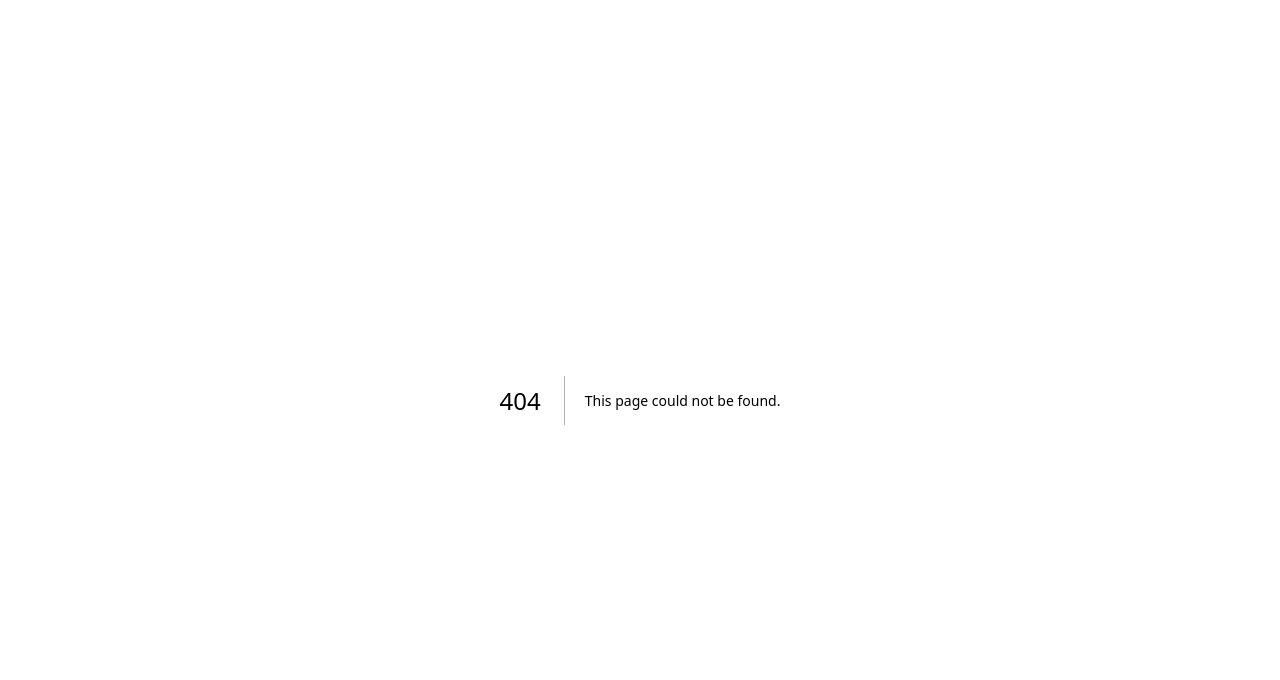
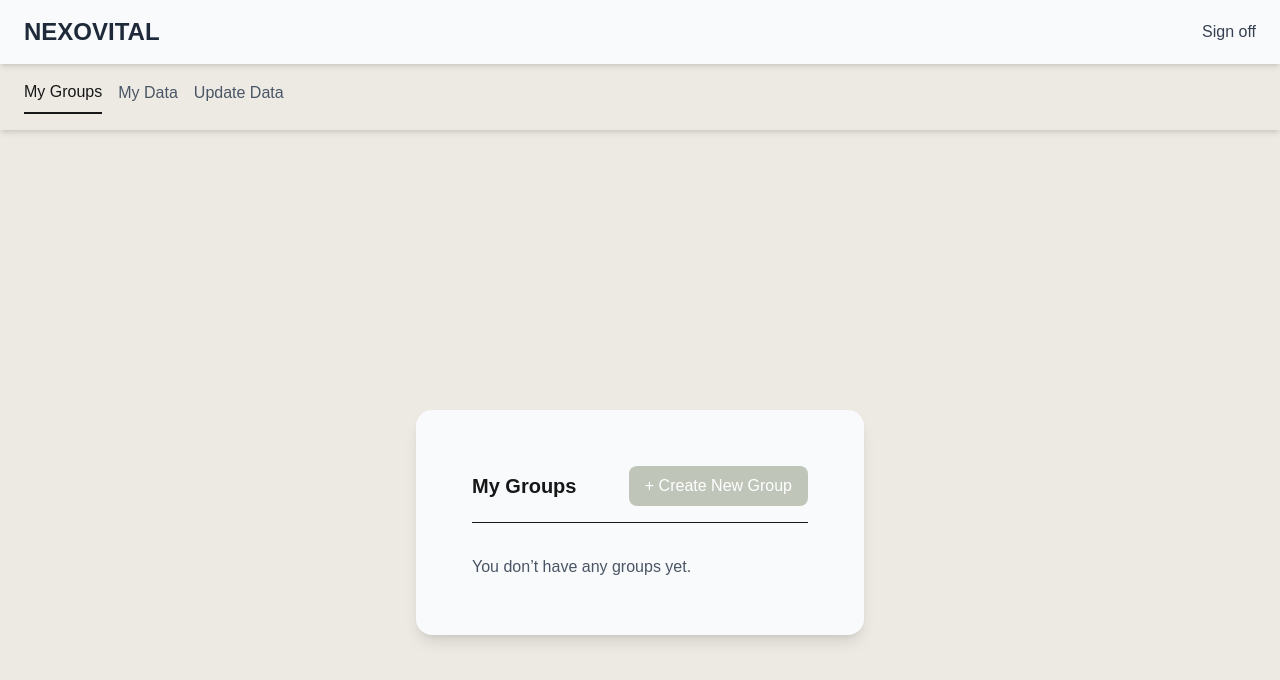
Before and after one commit to LogicDE/vision-next, a Next.js app in the folder frontend/: page /home in a window 1280 px wide. Before the commit this address had no page. Shown: the top 680 px of the page. Built offline with nearby package versions, Linux system fonts and the light colour scheme.

Commit message:
home_page
hay algunas cuestiones de diseño, pero, aowdwawdjawo. Xs

```diff
--- a/frontend/src/app/globals.css
+++ b/frontend/src/app/globals.css
@@ -32,3 +32,11 @@ body {
 .cta{
   background-color: #BFC5B9;
 }
+
+.tabs{
+  background-color: #EDEAE4
+}
+
+.refresh{
+  background-color: #00ffff;
+}
--- /dev/null
+++ b/frontend/src/app/home/page.js
@@ -0,0 +1,166 @@
+"use client";
+
+import Link from "next/link";
+import { useState } from "react";
+
+export default function HomePage() {
+  const [activeTab, setActiveTab] = useState("groups");
+
+  return (
+
+    <div className="min-h-screen">
+      {/* Header */}
+      <header className="flex justify-between items-center px-6 py-4 shadow-md bg-gray-50 relative">
+        <div className="text-2xl font-bold text-gray-800">NEXOVITAL</div>
+        <div className="hidden md:flex space-x-4">
+          <Link href="/">
+            <button className="block w-full text-center text-gray-700 hover:text-gray-900 font-medium">Sign off</button>
+          </Link>
+        </div>
+      </header>
+
+      {/* Tabs bar (debajo del header) */}
+      <div className="tabs flex space-x-4 items-center px-6 py-4 shadow-md bg-gray-50">
+        <button
+          onClick={() => setActiveTab("groups")}
+          className={`pb-2 font-medium ${activeTab === "groups"
+              ? "border-b-2 border-cta text-cta"
+              : "text-gray-600 hover:text-gray-900"
+            }`}
+        >
+          My Groups
+        </button>
+        <button
+          onClick={() => setActiveTab("data")}
+          className={`pb-2 font-medium ${activeTab === "data"
+              ? "border-b-2 border-cta text-cta"
+              : "text-gray-600 hover:text-gray-900"
+            }`}
+        >
+          My Data
+        </button>
+        <button
+          onClick={() => setActiveTab("update")}
+          className={`pb-2 font-medium ${activeTab === "update"
+              ? "border-b-2 border-cta text-cta"
+              : "text-gray-600 hover:text-gray-900"
+            }`}
+        >
+          Update Data
+        </button>
+      </div>
+
+      <br></br>
+
+      <div className="flex min-h-[calc(100vh-64px)] items-center justify-center px-4">
+        <div className="w-full max-w-md rounded-2xl shadow-lg p-8 bg-gray-50">
+          <div className="p-6">
+            {/* Content */}
+            <div>
+              {/* My Groups */}
+              {activeTab === "groups" && (
+                <div>
+                  <div className="flex items-center justify-between mb-4">
+                    <h2 className="text-xl font-semibold">My Groups</h2>
+                    <button className="cta text-white rounded-lg px-4 py-2 font-medium hover:opacity-90 transition">
+                      + Create New Group
+                    </button>
+                  </div>
+                  <hr className="p-4"></hr>
+                  <p className="text-gray-600">You don’t have any groups yet.</p>
+                </div>
+              )}
+
+              {/* My Data */}
+              {activeTab === "data" && (
+                <div>
+                  <h2 className="text-xl font-semibold mb-4">My Data</h2>
+                  <hr className="p-4"></hr>
+                  <div className="grid grid-cols-1 md:grid-cols-2 gap-4">
+                    <div className="h-40 bg-gray-100 rounded-lg flex items-center justify-center text-gray-500">
+                      Dashboard Placeholder
+                    </div>
+                    <div className="h-40 bg-gray-100 rounded-lg flex items-center justify-center text-gray-500">
+                      Dashboard Placeholder
+                    </div>
+                    <div className="h-40 bg-gray-100 rounded-lg flex items-center justify-center text-gray-500">
+                      Dashboard Placeholder
+                    </div>
+                  </div>
+                </div>
+              )}
+
+              {/* Update Data */}
+              {activeTab === "update" && (
+                <div>
+                  <h2 className="text-2xl font-bold text-center mb-6">Update Data</h2>
+                  <hr className="p-4"></hr>
+                  <form className="space-y-4 max-w-md">
+                    {/* Workload amount */}
+                    <div>
+                      <label className="block font-medium mb-1">
+                        Workload amount (1 = little, 5 = excessive)
+                      </label>
+                      <input
+                        type="number"
+                        min="1"
+                        max="5"
+                        className="w-full border rounded-lg px-3 py-2"
+                      />
+                    </div>
+
+                    {/* Stress levels */}
+                    <div>
+                      <label className="block font-medium mb-1">
+                        Stress levels (1 = low, 5 = extremely high)
+                      </label>
+                      <input
+                        type="number"
+                        min="1"
+                        max="5"
+                        className="w-full border rounded-lg px-3 py-2"
+                      />
+                    </div>
+
+                    {/* Emotional state */}
+                    <div>
+                      <label className="block font-medium mb-1">
+                        Emotional state (1 = frustrated, 5 = with ease)
+                      </label>
+                      <input
+                        type="number"
+                        min="1"
+                        max="5"
+                        className="w-full border rounded-lg px-3 py-2"
+                      />
+                    </div>
+
+                    {/* Additional comments */}
+                    <div>
+                      <label className="block font-medium mb-1">
+                        Additional comments
+                      </label>
+                      <textarea
+                        className="w-full border rounded-lg px-3 py-2"
+                        rows="3"
+                      ></textarea>
+                    </div>
+
+                    {/* Submit */}
+                    <button
+                      type="submit"
+                      className="cta text-white rounded-lg px-4 py-2 font-medium hover:opacity-90 transition"
+                    >
+                      Submit
+                    </button>
+                  </form>
+                </div>
+              )}
+            </div>
+          </div>
+        </div>
+      </div>
+    </div>
+
+  );
+}
--- a/frontend/src/app/page.js
+++ b/frontend/src/app/page.js
@@ -102,12 +102,15 @@ export default function LoginPage() {
                 required
               />
             </div>
-            <button
-              type="submit"
-              className="w-full cta text-white rounded-lg py-2 font-medium hover:opacity-90 transition"
-            >
+
+            <Link href="/home">
+              <button
+                /*type="submit"*/
+                className="w-full cta text-white rounded-lg py-2 font-medium hover:opacity-90 transition"
+              >
               Log-in
-            </button>
+              </button>
+            </Link>
           </form>
         </div>
       </div>
```
